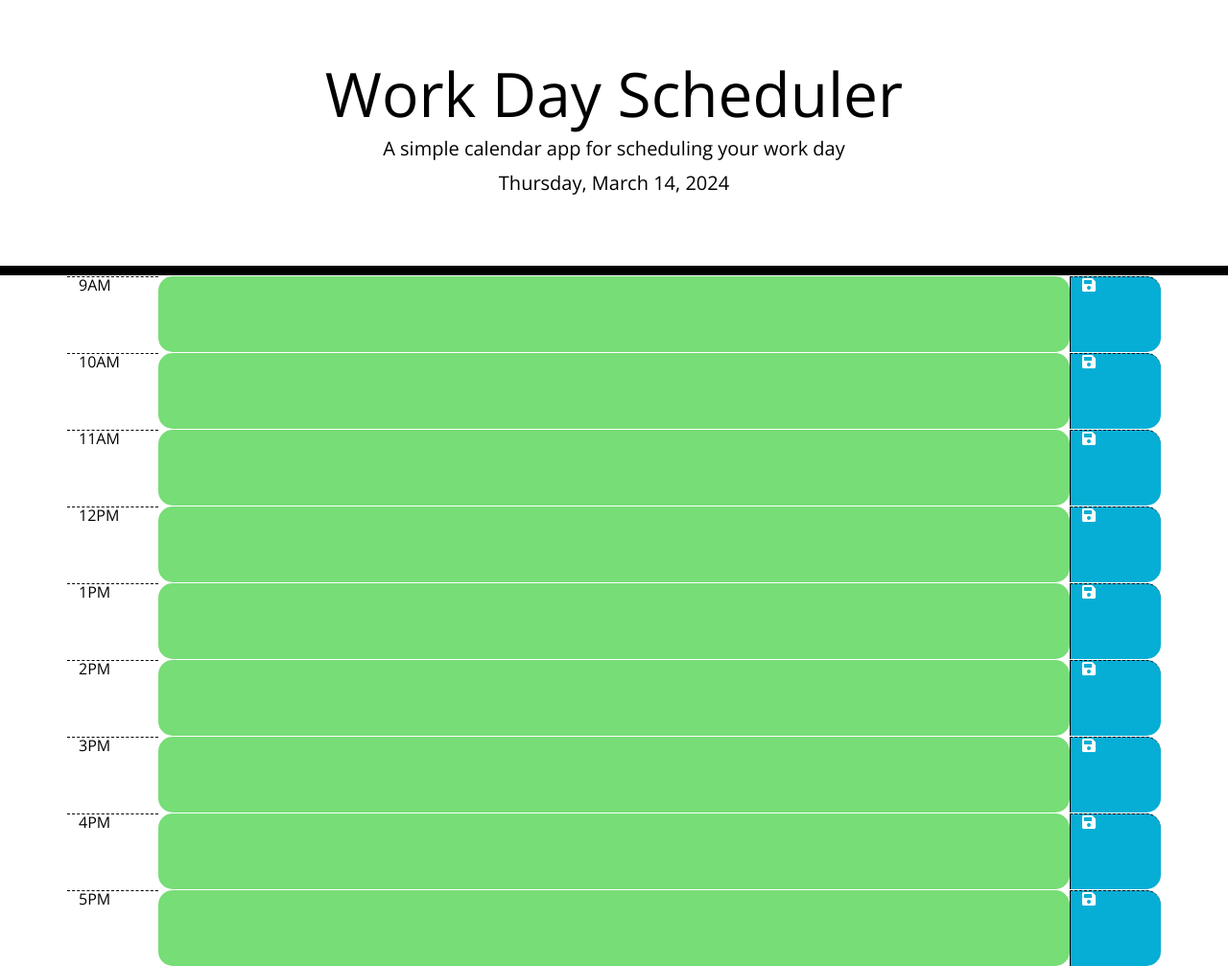
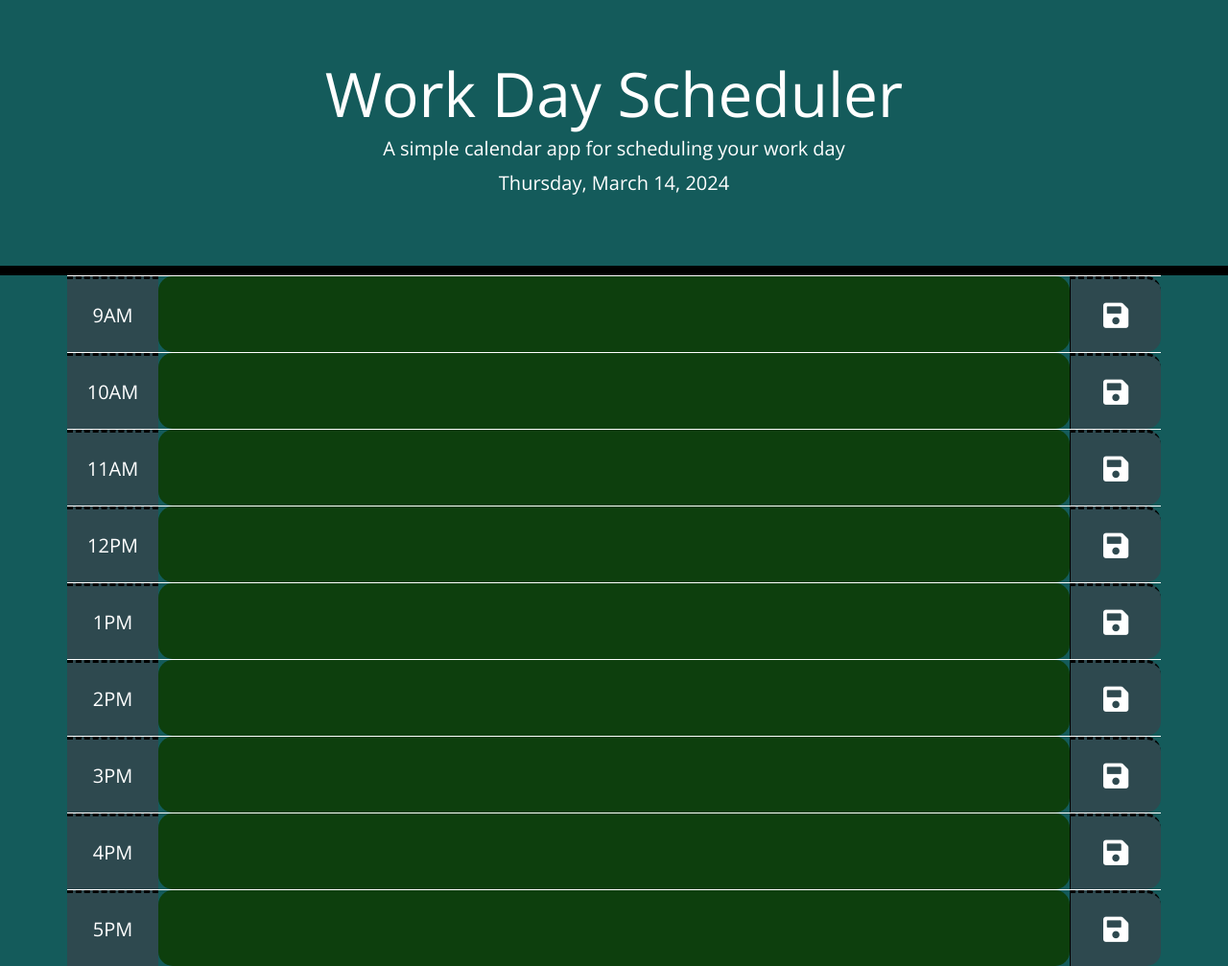
Before and after one commit to SobolewskiMaciej/work-day-planner, a plain HTML site: page index.html in a window 1280 px wide. Shown: the whole page at 96% size. Drawn offline with nearby package versions, Linux system fonts and the light colour scheme.

Commit message:
update css

```diff
--- a/assets/style.css
+++ b/assets/style.css
@@ -1,7 +1,8 @@
 body {
   font-family: 'Open Sans', sans-serif;
-  font-size: 16px;
+  font-size: 20px;
   line-height: 1;
+  background-color: rgb(20, 91, 91);
 }
 
 textarea {
@@ -15,8 +16,8 @@ textarea {
 
 header {
   text-align: center;
-  background-color: transparent;
-  color: black;
+  background-color:  rgb(20, 91, 91);
+  color: rgb(255, 255, 255);
   border-radius: 0;
   border-bottom: 10px solid black;
   padding: 60px;
@@ -29,6 +30,10 @@ header {
 .time-block {
   text-align: center;
   border-radius: 15px;
+  display: flex;
+    justify-content: center;
+    align-items: center;
+
 }
 
 .row {
@@ -38,35 +43,44 @@ header {
 }
 
 .hour {
-  background-color: #ffffff;
-  color: #000000;
-  border-top: 1px dashed #000000;
+  background-color: #2e494f;
+  color: #ffffff;
+  border-top: 3px dashed #000000;
+  display: flex;
+    justify-content: center;
+    align-items: center;
 }
 
+
 .past {
-  background-color: #d3d3d3;
+  background-color: #655757;
   color: white;
 }
 
 .present {
-  background-color: #ff6961;
+  background-color: #7a1913;
   color: white;
 }
 
 .future {
-  background-color: #77dd77;
+  background-color: #0d3f0d;
   color: white;
 }
 
 .saveBtn {
+  font-size: 30px;
   border-left: 1px solid black;
   border-top-right-radius: 15px;
   border-bottom-right-radius: 15px;
-  background-color: #06aed5;
+  background-color: #2e494f;
   color: white;
+  display: flex;
+    justify-content: center;
+    align-items: center;
 }
 
 .saveBtn i:hover {
-  font-size: 20px;
+  font-size: 30px;
   transition: all 0.3s ease-in-out;
+  color:#c5bf1c
 }
```
